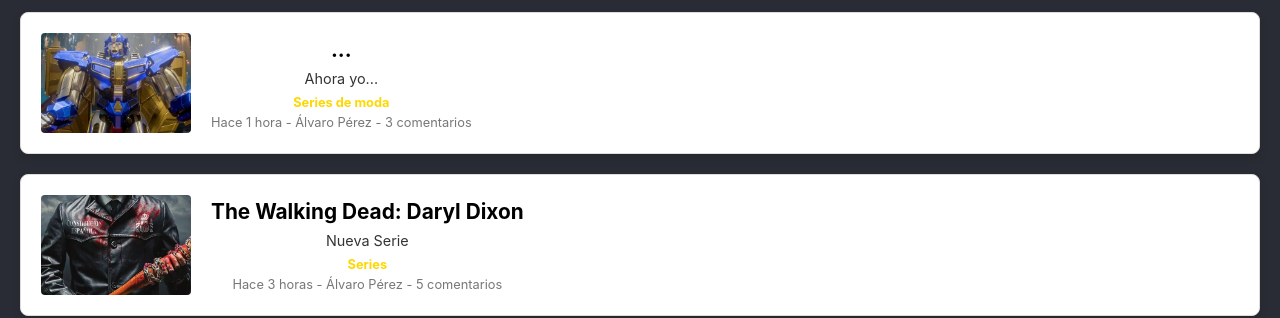
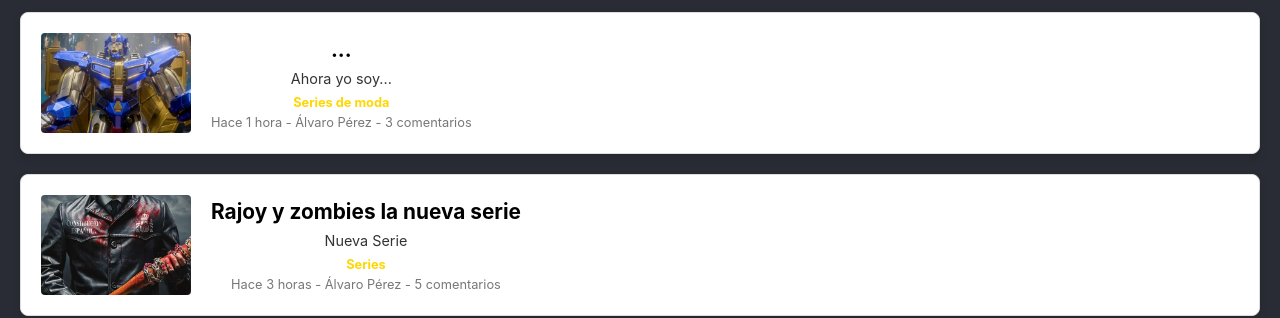
Before and after one commit to ZabaHD4K/projectos-3, a React (Create React App) app in the folder porojectos3/3djuegos/: page / in a window 1280 px wide. Both pictures are taken after a click on the button "Ir a Series". Shown: the part 402-720 px from the top of the page. Built offline with nearby package versions, Linux system fonts and the light colour scheme.

Commit message:
Update Series.jsx

```diff
--- a/porojectos3/3djuegos/src/componentes/Series.jsx
+++ b/porojectos3/3djuegos/src/componentes/Series.jsx
@@ -10,7 +10,7 @@
   const articulos = [
     {
       titulo: '...',
-      descripcion: 'Ahora yo...',
+      descripcion: 'Ahora yo soy...',
       categoria: 'Series de moda',
       fecha: 'Hace 1 hora',
       autor: 'Álvaro Pérez',
@@ -18,7 +18,7 @@
       imagen: TheOregonTrail,
     },
     {
-      titulo: 'The Walking Dead: Daryl Dixon',
+      titulo: 'Rajoy y zombies la nueva serie',
       descripcion: 'Nueva Serie',
       categoria: 'Series',
       fecha: 'Hace 3 horas',
```
